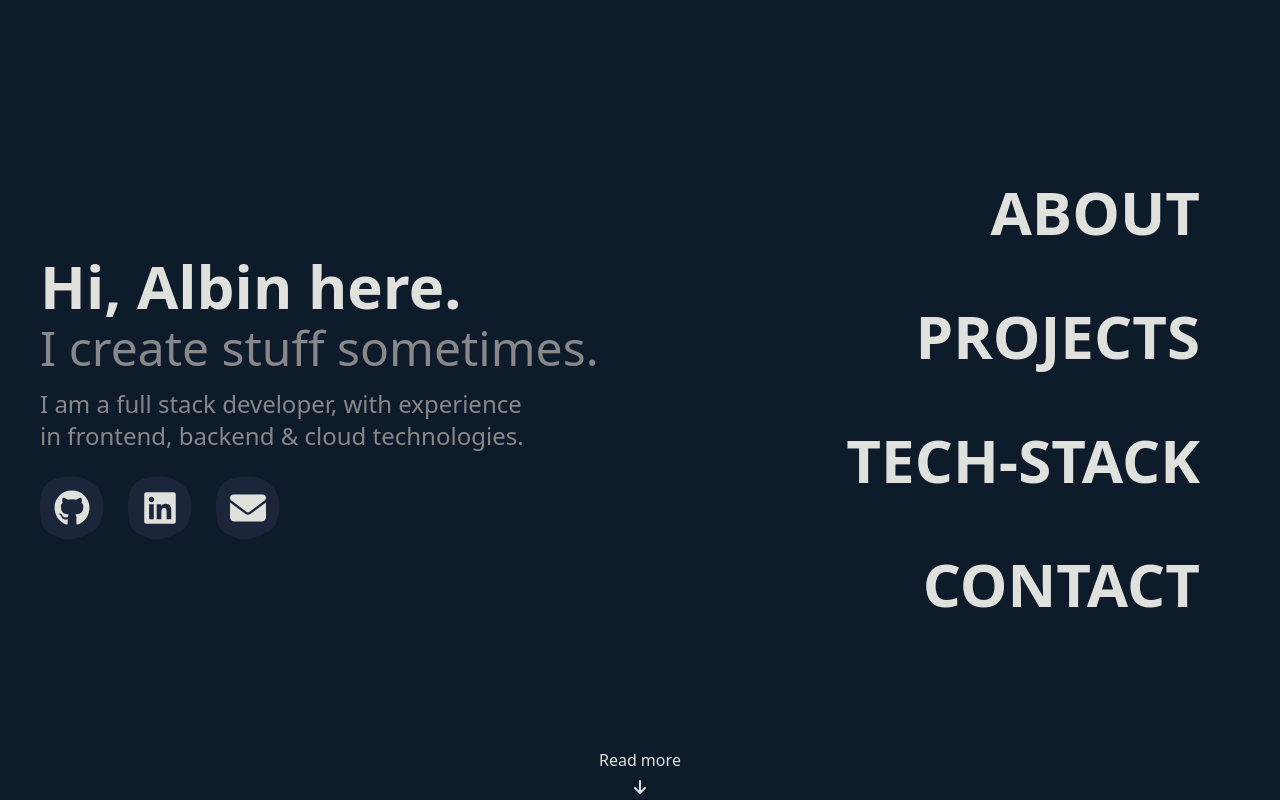
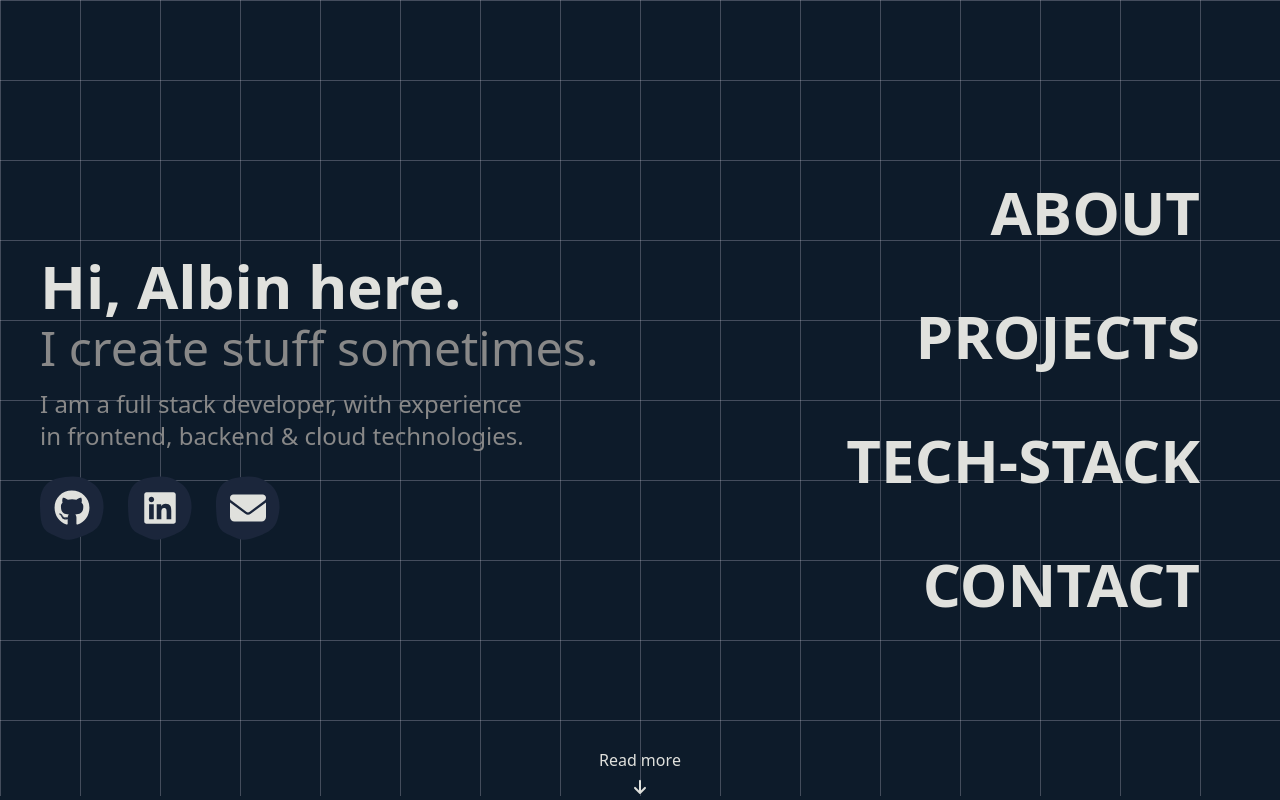
Before and after one commit to Poxie/another-porfolio, a Next.js app: page / in a window 1280 px wide. Shown: the top 800 px of the page. Built offline with nearby package versions, Linux system fonts and the light colour scheme.

Commit message:
Add an interactive background to the header section

```diff
--- /dev/null
+++ b/components/hero/HeroBackground.tsx
@@ -0,0 +1,112 @@
+"use client";
+
+import { useEffect, useRef, useState } from "react";
+import { twMerge } from "tailwind-merge";
+
+const SQUARE_SIZE = 80;
+const HOVER_RADIUS = 100;
+
+export default function HeroBackground() {
+    const containerRef = useRef<HTMLDivElement>(null);
+    const clippingRef = useRef<HTMLDivElement>(null);
+
+    const [verticalLineCount, setVerticalLineCount] = useState(0);
+    const [horizontalLineCount, setHorizontalLineCount] = useState(0);
+    console.log(horizontalLineCount);
+
+    const getContainerDimensions = () => ({
+        width: containerRef.current?.clientWidth || 0,
+        height: containerRef.current?.clientHeight || 0,
+    });
+    const getHorizontalLineCount = () => Math.ceil(getContainerDimensions().height / SQUARE_SIZE);
+    const getVerticalLineCount = () => Math.ceil(getContainerDimensions().width / SQUARE_SIZE);
+
+    useEffect(() => {
+        const handleMouseMove = (e: MouseEvent) => {
+            if(!clippingRef.current) return;
+
+            const x = e.clientX;
+            const y = e.clientY + window.scrollY;
+            clippingRef.current.style.clipPath = `circle(${HOVER_RADIUS}px at ${x}px ${y}px)`;
+        }
+
+        const handleResize = () => {
+            setHorizontalLineCount(getHorizontalLineCount());
+            setVerticalLineCount(getVerticalLineCount());
+        }
+        handleResize();
+
+        window.addEventListener('resize', handleResize);
+        window.addEventListener('mousemove', handleMouseMove);
+        return () => {
+            window.removeEventListener('resize', handleResize);
+            window.removeEventListener('mousemove', handleMouseMove);
+        }
+    }, []);
+
+    return(
+        <div
+            className="z-[-1] absolute inset-0"
+            ref={containerRef}
+        >
+            <div
+                className="z-[1] absolute inset-0 transition-[clip-path] ease-linear"
+                ref={clippingRef}
+            >
+                {Array.from({ length: horizontalLineCount }).map((_, i) => (
+                    <Line
+                        highlight
+                        direction="horizontal"
+                        index={i}
+                        key={i}
+                    />
+                ))}
+                {Array.from({ length: verticalLineCount }).map((_, i) => (
+                    <Line
+                        highlight
+                        direction="vertical"
+                        index={i}
+                        key={i}
+                    />
+                ))}
+            </div>
+            <div className="absolute inset-0">
+                {Array.from({ length: horizontalLineCount }).map((_, i) => (
+                    <Line
+                        direction="horizontal"
+                        index={i}
+                        key={i}
+                    />
+                ))}
+                {Array.from({ length: verticalLineCount }).map((_, i) => (
+                    <Line
+                        direction="vertical"
+                        index={i}
+                        key={i}
+                    />
+                ))}
+            </div>
+        </div>
+    )
+}
+
+function Line({ direction, index, highlight }: {
+    direction: 'vertical' | 'horizontal';
+    index: number;
+    highlight?: boolean;
+}) {
+    return(
+        <div
+            className={twMerge(
+                "absolute bg-secondary/60",
+                highlight && 'bg-white/20',
+                direction === 'vertical' && "w-[1px] h-full",
+                direction === 'horizontal' && 'w-full h-[1px]'
+            )}
+            style={{
+                top: direction === 'horizontal' ? `${index * SQUARE_SIZE}px` : 0,
+                left: direction === 'vertical' ? `${index * SQUARE_SIZE}px` : 0,
+            }}
+        />
+    )
+}
--- a/components/hero/index.tsx
+++ b/components/hero/index.tsx
@@ -1,12 +1,14 @@
 import { useTranslations } from 'next-intl';
 import HeroHeader from './HeroHeader';
 import HeroNavigation from './HeroNavigation';
+import HeroBackground from './HeroBackground';
 
 export default function Hero() {
     const t = useTranslations('hero');
 
     return(
-        <section className="py-section-lg relative">
+        <section className="py-section-lg relative overflow-hidden">
+            <HeroBackground />
             <HeroHeader />
             <HeroNavigation />
         </section>
```
